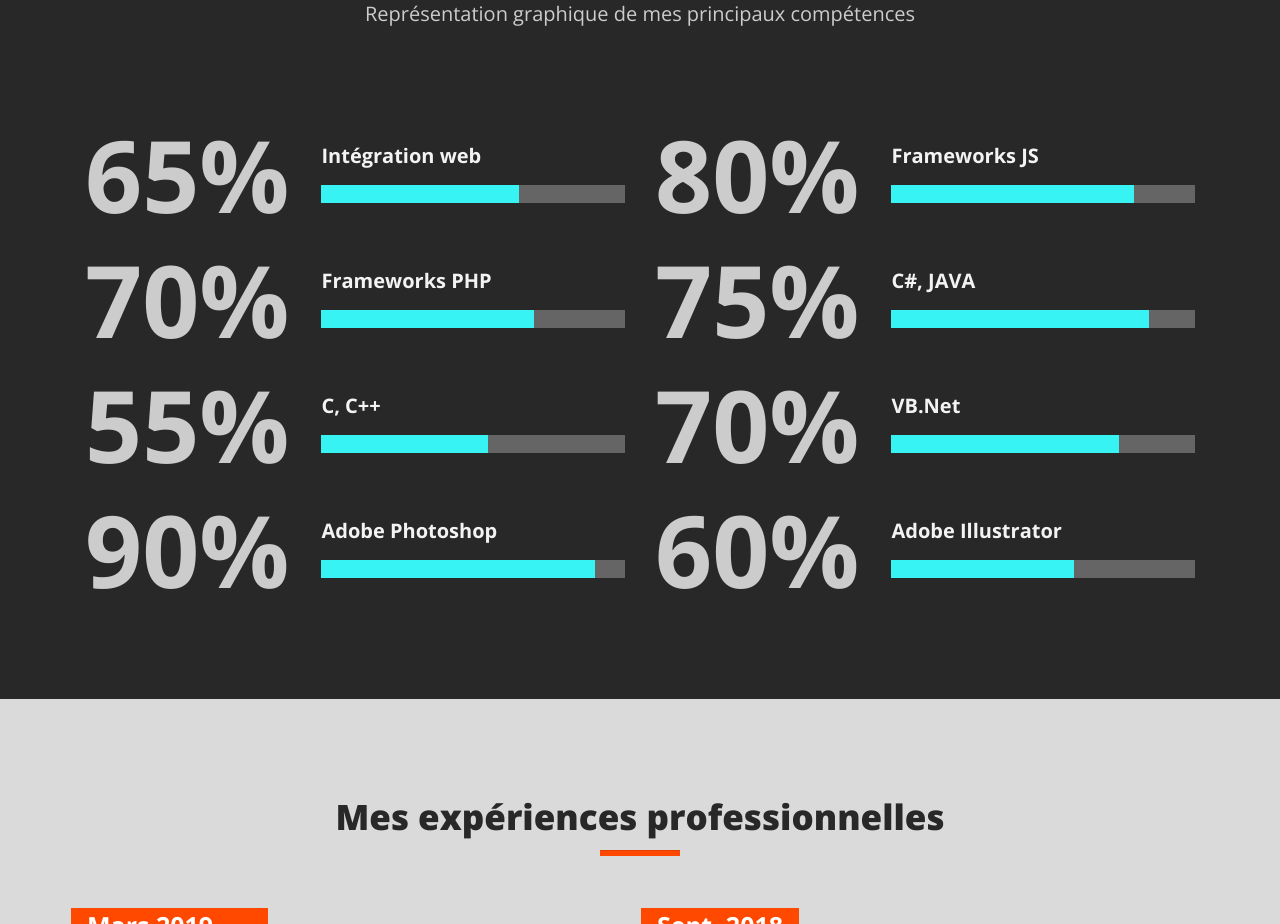
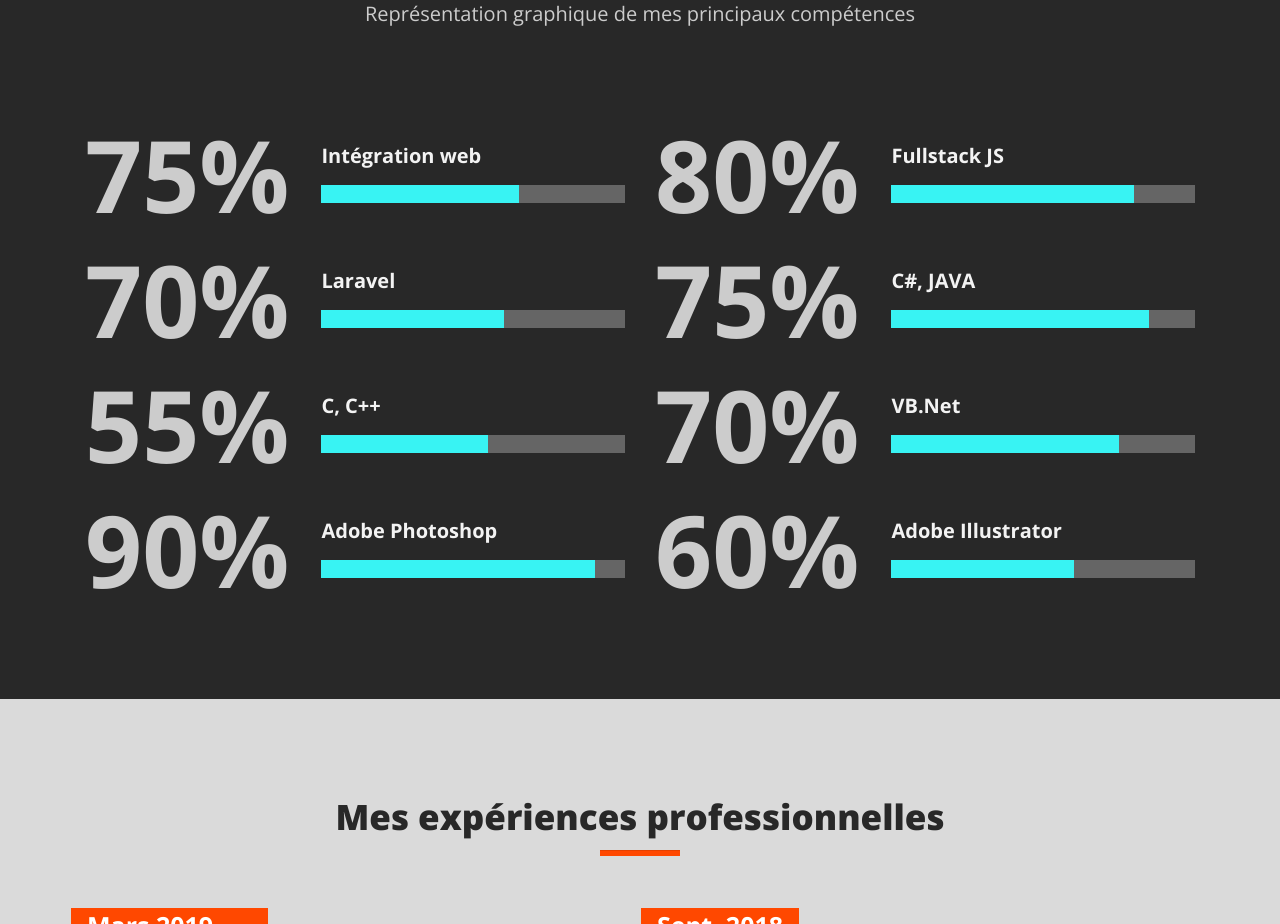
Before and after one commit to Paolo-Rzf/cv, a plain HTML site: page index.html in a window 1280 px wide. Shown: the part 1580-2504 px from the top of the page. Drawn offline with nearby package versions, Linux system fonts and the light colour scheme.

Commit message:
Update index.html

```diff
--- a/index.html
+++ b/index.html
@@ -89,7 +89,7 @@
             <p>Représentation graphique de mes principaux compétences</p>
             <div class="row">
                 <div class="flex col-12 col-lg-6">
-                    <div class="percent">65%</div>
+                    <div class="percent">75%</div>
                     <div class="progress-container">
                         <strong>Intégration web</strong>
                         <div class="progress">
@@ -100,7 +100,7 @@
                 <div class="flex col-12 col-lg-6">
                     <div class="percent">80%</div>
                     <div class="progress-container">
-                        <strong>Frameworks JS</strong>
+                        <strong>Fullstack JS</strong>
                         <div class="progress">
                             <div class="progress-bar" style="width: 80%"></div>
                         </div>
@@ -109,9 +109,9 @@
                 <div class="flex col-12 col-lg-6">
                     <div class="percent">70%</div>
                     <div class="progress-container">
-                        <strong>Frameworks PHP</strong>
+                        <strong>Laravel</strong>
                         <div class="progress">
-                            <div class="progress-bar" style="width: 70%"></div>
+                            <div class="progress-bar" style="width: 60%"></div>
                         </div>
                     </div>
                 </div>
```
